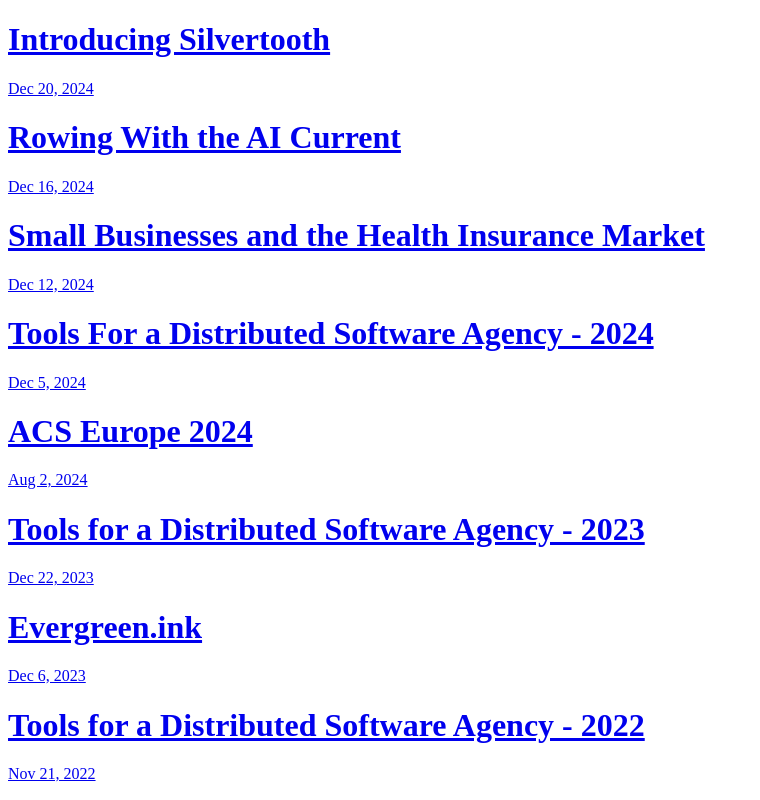
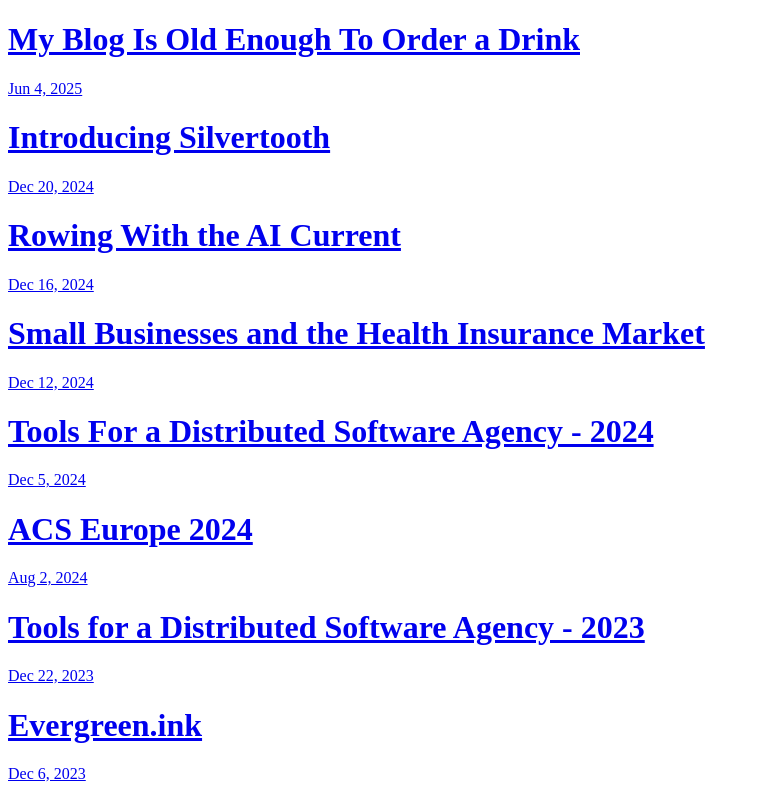
Before and after one commit to cheesemaker/jonathanhays.me, a plain HTML site: page index.html in a window 1280 px wide. Shown: the top 800 px of the page, without its empty margins (0-760 px from the left). Drawn offline with Linux system fonts and the light colour scheme.

Commit message:
Archiving from Micro.blog.

```diff
--- a/index.html
+++ b/index.html
@@ -21,6 +21,19 @@
 <div class="h-feed">
 
 
+
+	  <div class="h-entry">
+
+			<h1><a href="https://jonathanhays.me/2025/06/04/when-i-was-an-undergrad.html">My Blog Is Old Enough To Order a Drink</a></h1>
+
+
+		<a href="https://jonathanhays.me/2025/06/04/when-i-was-an-undergrad.html" class="u-url"><time class="dt-published" datetime="2025-06-04 12:11:28 -0700">Jun 4, 2025</time></a>
+
+		<div class="e-content">
+			 <!-- raw HTML omitted -->
+
+		</div>
+	  </div>
 
 	  <div class="h-entry">
 
```
